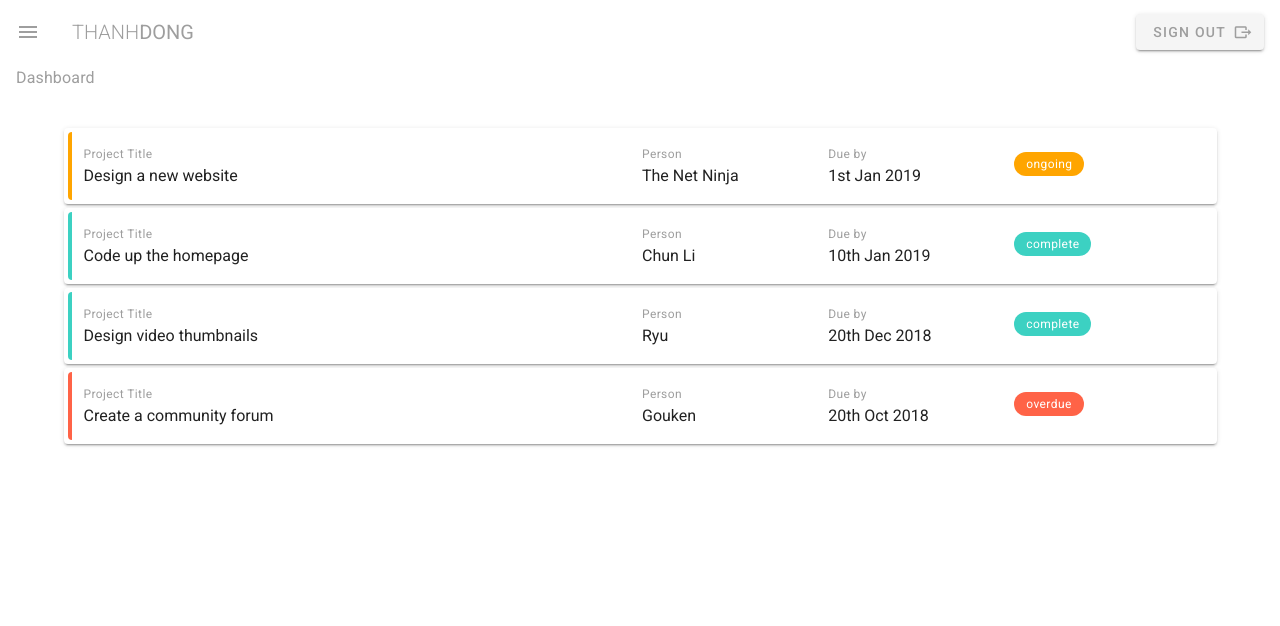
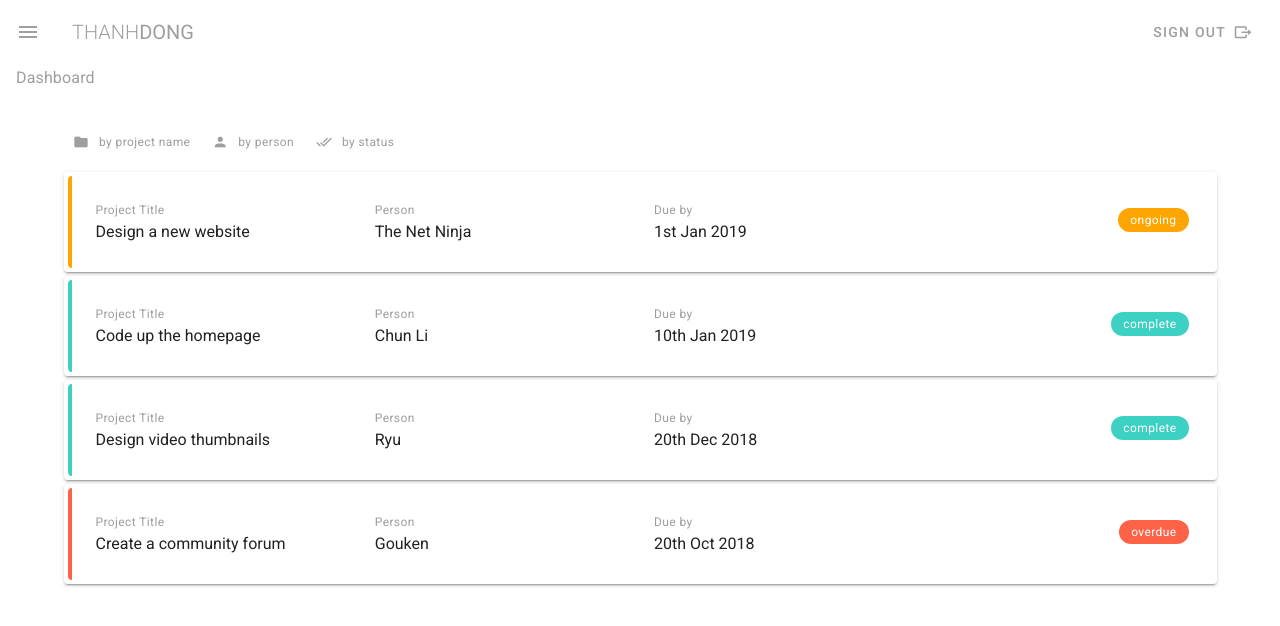
Before and after one commit to thanhdong2k1/todo-ninja, a Vue app: page / in a window 1280 px wide. Shown: the top 626 px of the page. Built offline with nearby package versions, Linux system fonts and the light colour scheme.

Commit message:
todo-ninja

```diff
--- a/src/components/Navbar.vue
+++ b/src/components/Navbar.vue
@@ -7,7 +7,7 @@
                 <span>Dong</span>
             </v-toolbar-title>
             <v-spacer></v-spacer>
-            <v-btn flat class="grey--text">
+            <v-btn flat text color="grey">
                 <span>Sign Out</span>
                 <v-icon right>mdi-export</v-icon>
             </v-btn>
--- a/src/views/DashboardView.vue
+++ b/src/views/DashboardView.vue
@@ -2,43 +2,57 @@
   <div class="dashboard">
     <h1 class="subtitle-1 grey--text">Dashboard</h1>
     <v-container class="my-5">
+      <v-row class="ma-1 mb-4">
+        <v-btn small text color="grey" @click="sortBy('title')">
+          <v-icon left small> mdi-folder </v-icon>
+          <span class="caption text-lowercase">By project name</span>
+        </v-btn>
+        <v-btn small text color="grey" @click="sortBy('person')">
+          <v-icon left small> mdi-account </v-icon>
+          <span class="caption text-lowercase">By person</span>
+        </v-btn>
+        <v-btn small text color="grey" @click="sortBy('status')">
+          <v-icon left small> mdi-check-all </v-icon>
+          <span class="caption text-lowercase">By status</span>
+        </v-btn>
+      </v-row >
       <v-card class="pa-4 ma-1" v-for="project in projects" :key="project.title">
-        <v-layout row wrap :class="`pa-3 project ${project.status}`">
-          <v-flex xs12 md6>
+        <v-row wrap :class="`pa-3 project ${project.status}`">
+          <v-col xs12 md6>
             <div class="caption grey--text">Project Title</div>
             <div>{{project.title}}</div>
-          </v-flex>
-          <v-flex xs6 sm4 md2>
+          </v-col>
+          <v-col xs6 sm4 md2>
             <div class="caption grey--text">Person</div>
             <div>{{project.person}}</div>
-          </v-flex>
-          <v-flex xs6 sm4 md2>
+          </v-col>
+          <v-col xs6 sm4 md2>
             <div class="caption grey--text">Due by</div>
             <div>{{project.due}}</div>
-          </v-flex>
-          <v-flex xs2 sm4 md2>
-            <div class="right">
+          </v-col>
+          <v-col xs2 sm4 md2>
+            <div class="text-right">
               <v-chip :class="`${project.status} white--text caption my-2`" small>{{project.status}}</v-chip>
             </div>
-          </v-flex>
-        </v-layout>
+          </v-col>
+        </v-row>
       </v-card>
     </v-container>
     <!-- <v-container class="my-5">
-      <v-layout row>
-        <v-flex xs12 md6>
+      <v-row row>
+        <v-col xs12 md6>
           <v-btn outline block class="primary">1</v-btn>
-        </v-flex>
-        <v-flex xs4 md2>
+        </v-col>
+        <v-col xs4 md2>
           <v-btn outline block class="primary">2</v-btn>
-        </v-flex>
-        <v-flex xs4 md2>
+        </v-col>
+        <v-col xs4 md2>
           <v-btn outline block class="primary">2</v-btn>
-        </v-flex>
-        <v-flex xs4 md2>
+        </v-col>
+        <v-col xs4 md2>
           <v-btn outline block class="primary">2</v-btn>
-        </v-flex>
-      </v-layout>
+        </v-col>
+      </v-row>
     </v-container> -->
   </div>
 
@@ -53,6 +67,11 @@
           { title: 'Design video thumbnails', person: 'Ryu', due: '20th Dec 2018', status: 'complete', content: 'Lorem ipsum dolor sit amet consectetur adipisicing elit. Sunt consequuntur eos eligendi illum minima adipisci deleniti, dicta mollitia enim explicabo fugiat quidem ducimus praesentium voluptates porro molestias non sequi animi!'},
           { title: 'Create a community forum', person: 'Gouken', due: '20th Oct 2018', status: 'overdue', content: 'Lorem ipsum dolor sit amet consectetur adipisicing elit. Sunt consequuntur eos eligendi illum minima adipisci deleniti, dicta mollitia enim explicabo fugiat quidem ducimus praesentium voluptates porro molestias non sequi animi!'},
         ]
+      }
+    },
+  methods:{
+      sortBy(prop){
+        this.projects.sort((a,b) => a[prop] < b[prop] ? -1:1)
       }
     }
   }
```
Lines whose indentation alone changed are shown as unchanged.
